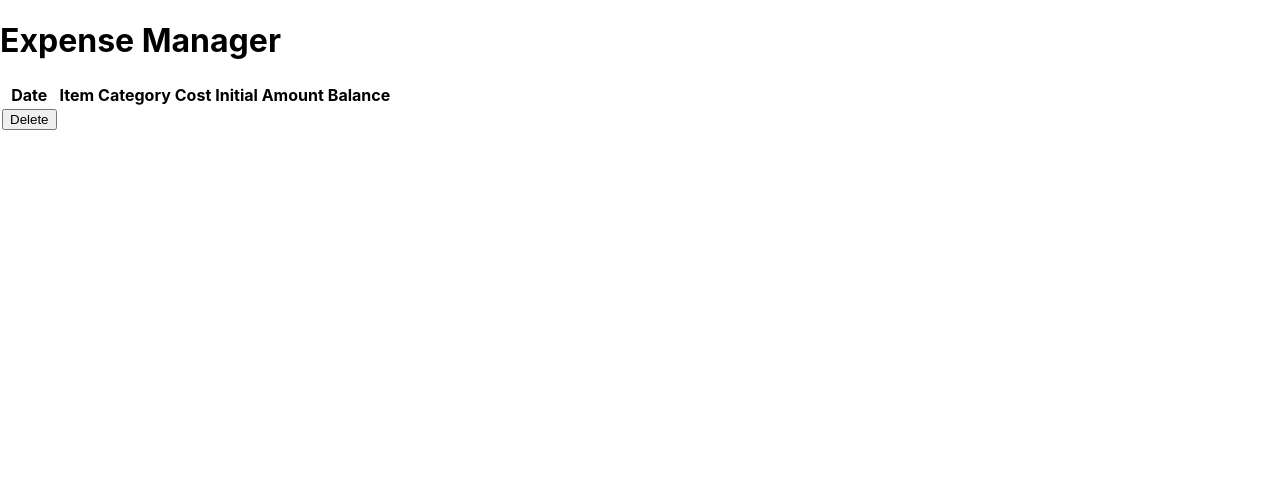
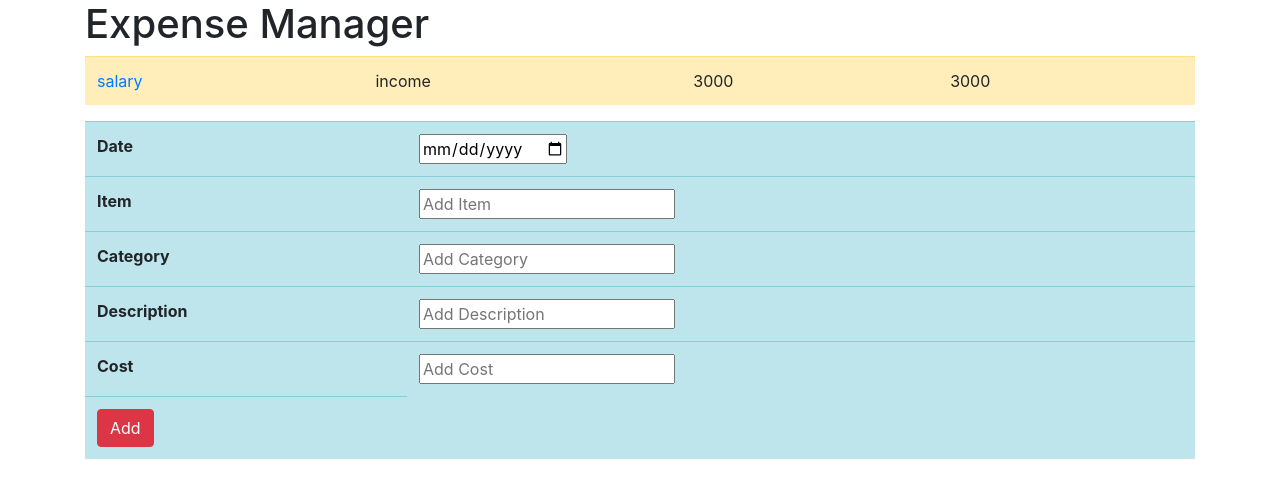
Before and after one commit to crisneames/expense-manager-frontend, a React (Create React App) app: page / in a window 1280 px wide. Shown: the top 498 px of the page. Built offline with nearby package versions, Linux system fonts and the light colour scheme; no server answers.

Commit message:
added an index, show  and new expense page

```diff
--- a/public/index.html
+++ b/public/index.html
@@ -24,6 +24,16 @@
       work correctly both with client-side routing and a non-root public URL.
       Learn how to configure a non-root public URL by running `npm run build`.
     -->
+    <!-- Bootstrap styles -->
+    <link
+      rel="stylesheet"
+      href="https://stackpath.bootstrapcdn.com/bootstrap/4.4.1/css/bootstrap.min.css"
+      integrity="sha384-Vkoo8x4CGsO3+Hhxv8T/Q5PaXtkKtu6ug5TOeNV6gBiFeWPGFN9MuhOf23Q9Ifjh"
+      crossorigin="anonymous"
+    />
+
+    <!-- Font awesome icons -->
+    <link rel="stylesheet" href="https://stackpath.bootstrapcdn.com/font-awesome/4.7.0/css/font-awesome.min.css" />
     <title>React App</title>
   </head>
   <body>
--- a/src/App.js
+++ b/src/App.js
@@ -1,6 +1,7 @@
-import React from 'react';
+import React from "react";
+import NewExpenses from "./components/NewExpenses.js";
 
-let baseURL = process.env.REACT_APP_BASEURL
+let baseURL = process.env.REACT_APP_BASEURL;
 
 if (process.env.NODE_ENV === "development") {
   baseURL = "http://localhost:3003";
@@ -8,43 +9,67 @@ if (process.env.NODE_ENV === "development") {
   baseURL = "https://fathomless-sierra-68956.herokuapp.com";
 }
 
-console.log('current base URL:', baseURL)
+console.log("current base URL:", baseURL);
 
-class expenseManager extends React.Component {
+class App extends React.Component {
+  constructor(props) {
+    super(props);
+    this.state = {
+      expenses: [
+        {
+          date: '2020-03-01',
+          item: 'salary',
+          category: 'income',
+          cost: 3000,
+          total: 3000
+        }
+      ]
+    };
+
+    this.handleAddExpense = this.handleAddExpense.bind(this);
+  }
+
+  handleAddExpense(expense) {
+    if (!expense || !expense.item) {
+      return;
+    }
+    const copyExpenses = [expense, ...this.state.expenses];
+    this.setState({
+      expenses: copyExpenses,
+      date: "",
+      item: "",
+      category: "",
+      cost: "",
+      total: ""
+    });
+  }
+
   render() {
-        return(
+    return (
       <div className="container main-page">
         <h1>Expense Manager</h1>
-                <div className="main-List">
-                    <table>
-                        <tr>
-                            <th>
-                                Date
-                            </th>
-                            <th>
-                                Item
-                            </th>
-                            <th>
-                                Category
-                            </th>
-                            <th>
-                                Cost
-                            </th>
-                            <th>
-                                Initial Amount
-                            </th>
-                            <th>
-                                Balance
-                            </th>
+        <div className="main-list">
+          <table className="table table-info">
+            <tbody className="table-warning">
+              {this.state.expenses.map(expense => {
+                return (
+                  <tr key={expense.date}>
+                    <td>
+                      <a href={expense.item}>{expense.item}</a>
+                    </td>
+                    <td>{expense.category}</td>
+                    <td>{expense.cost}</td>
+                    <td>{expense.total}</td>
                   </tr>
-                        <tr>
-                            <button class="btn btn-danger">Delete</button>
-                        </tr>
+                );
+              })}
+            </tbody>
           </table>
         </div>
+        <NewExpenses handleAddExpense={this.handleAddExpense} baseURL={baseURL} />
       </div>
-        )
+    );
   }
 }
 
-export default expenseManager;
+export default App;
--- a/src/components/newExpenses.js
+++ b/src/components/newExpenses.js
@@ -0,0 +1,93 @@
+import React from "react";
+
+class NewExpenses extends React.Component {
+  constructor(props) {
+    super(props);
+    this.state = {
+      expenses: []
+    };
+
+    this.handleChange = this.handleChange.bind(this);
+    this.handleSubmit = this.handleSubmit.bind(this);
+  }
+
+  handleChange(event) {
+    this.setState({ [event.currentTarget.id]: event.currentTarget.value });
+  }
+
+  handleAddExpense(event) {
+    event.preventDefault();
+    this.state.item = [...this.state.item, ...this.state.otherItems];
+    const profile = {
+      date: this.state.date,
+      item: this.state.item,
+      category: this.state.category,
+      description: this.state.description,
+      cost: this.state.cost,
+      total: this.state.total
+    };
+    console.log(profile);
+    this.props.handleAddExpense(event);
+  }
+  async handleSubmit(event) {
+    event.preventDefault();
+    try {
+      let response = await fetch(this.props.baseURL + "/expenses", {
+        body: JSON.stringify({ title: this.state.date, url: this.state.item }),
+        headers: {
+          "Content-Type": "application/json"
+        }
+      });
+      let data = await response.json();
+      this.props.handleAddExpense(data);
+      this.setState({
+        date: "",
+        item: "",
+        category: "",
+        description: "",
+        cost: "",
+        total: ""
+      });
+    } catch (e) {
+      console.error({ Error: e });
+    }
+  }
+
+  render() {
+    return (
+      <div>
+        <table className="table table-info">
+          <tbody>
+            <tr>
+              <th>Date</th>
+              <td><input type="date" id="date" name="date" onChange={this.handleChange} value={this.state.date} placeholder="Add Date" /></td>
+            </tr>
+            <tr>
+              <th>Item</th>
+              <td><input type="text" id="item" name="item" onChange={this.handleChange} value={this.state.item} placeholder="Add Item" /></td>
+            </tr>
+            <tr>
+              <th>Category</th>
+              <td><input type="text" id="category" name="category" onChange={this.handleChange} value={this.state.category} placeholder="Add Category" /></td>
+            </tr>
+            <tr>
+              <th>Description</th>
+              <td><input type="text"id="description"name="description" onChange={this.handleChange} value={this.state.description} placeholder="Add Description"/></td>
+            </tr>
+            <tr>
+              <th>Cost</th>
+              <td><input type="number" id="cost" name="cost" onChange={this.handleChange} value={this.state.cost} placeholder="Add Cost" /></td>
+            </tr>
+            <tr>
+              <td>
+              <input className="btn btn-danger add-button" type="submit" value="Add" />
+              </td>
+            </tr>
+          </tbody>
+        </table>
+      </div>
+    );
+  }
+}
+
+export default NewExpenses;
```
Also changed, not shown: react-expense_manager/src/App.js (added, +50 -0 lines), src/components/editExpenses.js (+33 -0 lines), src/components/showExpenses.js (+45 -0 lines), react-expense_manager/src/components/deleteExpenses.js (added), react-expense_manager/src/components/editExpenses.js (added), react-expense_manager/src/components/newExpenses.js (added), react-expense_manager/src/components/showExpenses.js (added). Lines whose indentation alone changed are shown as unchanged.
